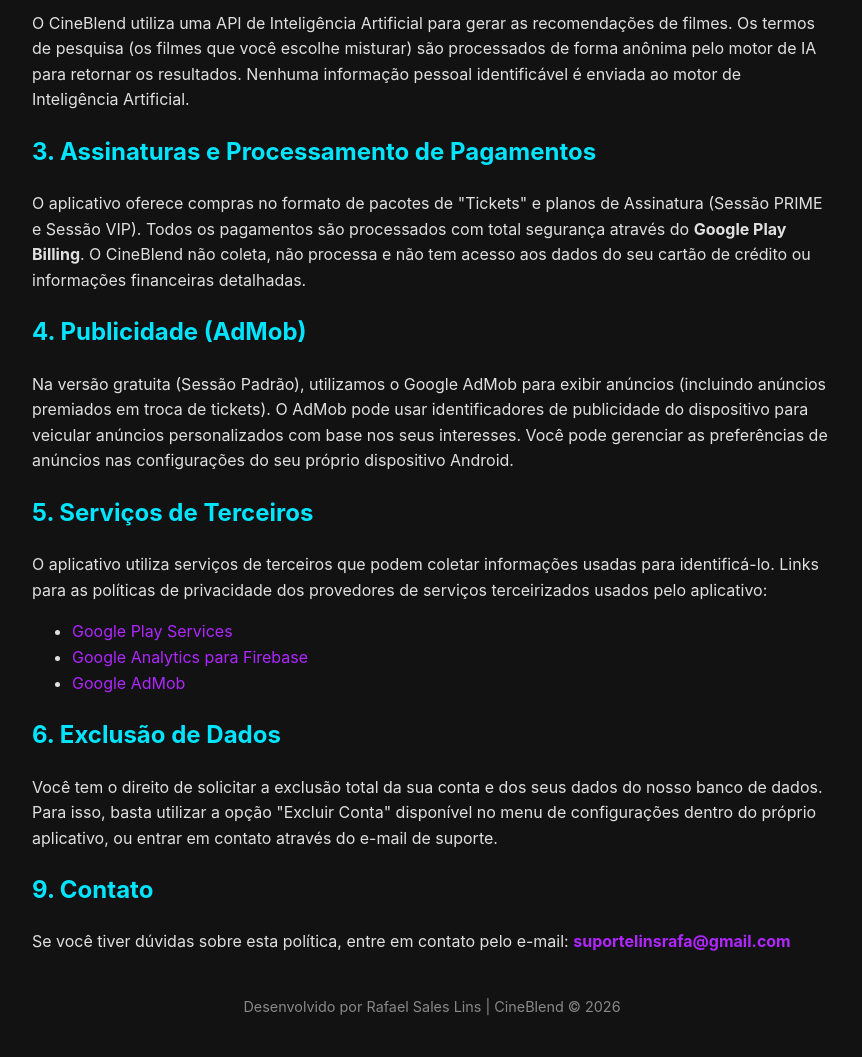
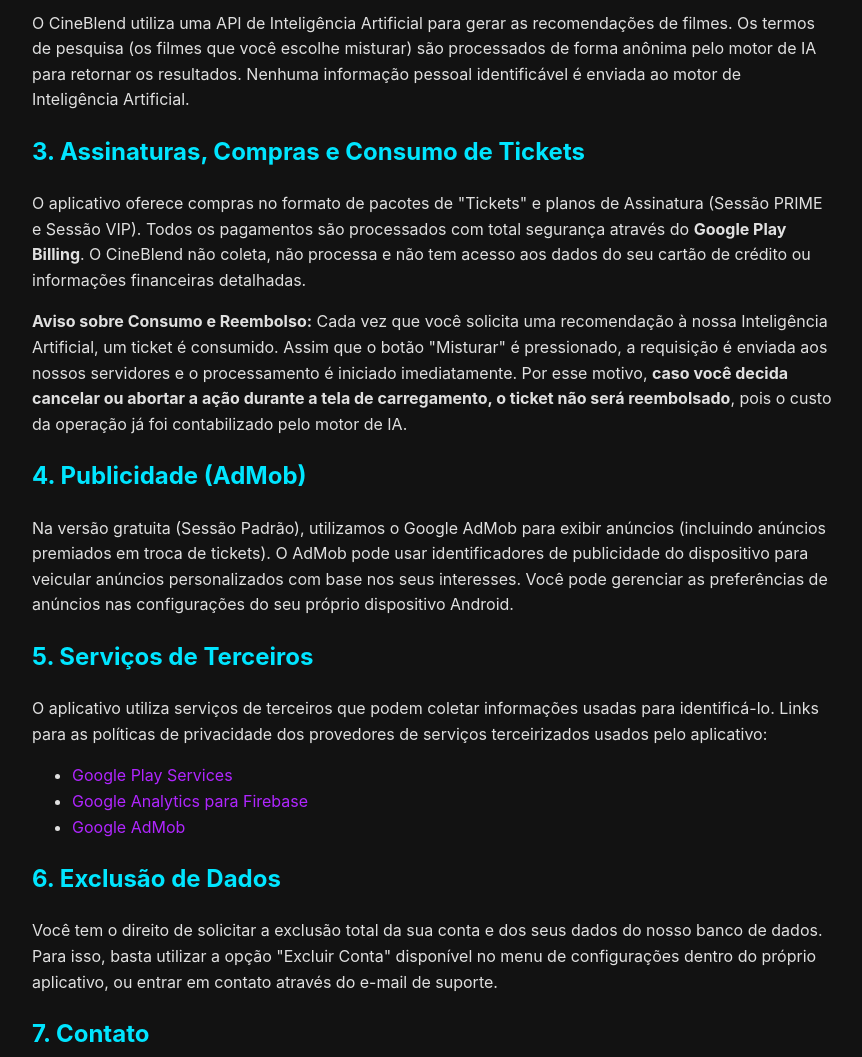
Before and after one commit to rafaelblack92-design/privacidade_CineBlend, a plain HTML site: page index.html in a window 1280 px wide. Shown: the part 560-1617 px from the top of the page, without its empty margins (208-1070 px from the left). Drawn offline with Linux system fonts and the light colour scheme.

Commit message:
Update index.html

```diff
--- a/index.html
+++ b/index.html
@@ -59,8 +59,9 @@
     <h2>2. Uso de Inteligência Artificial</h2>
     <p>O CineBlend utiliza uma API de Inteligência Artificial para gerar as recomendações de filmes. Os termos de pesquisa (os filmes que você escolhe misturar) são processados de forma anônima pelo motor de IA para retornar os resultados. Nenhuma informação pessoal identificável é enviada ao motor de Inteligência Artificial.</p>
 
-    <h2>3. Assinaturas e Processamento de Pagamentos</h2>
+    <h2>3. Assinaturas, Compras e Consumo de Tickets</h2>
     <p>O aplicativo oferece compras no formato de pacotes de "Tickets" e planos de Assinatura (Sessão PRIME e Sessão VIP). Todos os pagamentos são processados com total segurança através do <strong>Google Play Billing</strong>. O CineBlend não coleta, não processa e não tem acesso aos dados do seu cartão de crédito ou informações financeiras detalhadas.</p>
+    <p><strong>Aviso sobre Consumo e Reembolso:</strong> Cada vez que você solicita uma recomendação à nossa Inteligência Artificial, um ticket é consumido. Assim que o botão "Misturar" é pressionado, a requisição é enviada aos nossos servidores e o processamento é iniciado imediatamente. Por esse motivo, <strong>caso você decida cancelar ou abortar a ação durante a tela de carregamento, o ticket não será reembolsado</strong>, pois o custo da operação já foi contabilizado pelo motor de IA.</p>
 
     <h2>4. Publicidade (AdMob)</h2>
     <p>Na versão gratuita (Sessão Padrão), utilizamos o Google AdMob para exibir anúncios (incluindo anúncios premiados em troca de tickets). O AdMob pode usar identificadores de publicidade do dispositivo para veicular anúncios personalizados com base nos seus interesses. Você pode gerenciar as preferências de anúncios nas configurações do seu próprio dispositivo Android.</p>
@@ -75,7 +76,7 @@
     <h2>6. Exclusão de Dados</h2>
     <p>Você tem o direito de solicitar a exclusão total da sua conta e dos seus dados do nosso banco de dados. Para isso, basta utilizar a opção "Excluir Conta" disponível no menu de configurações dentro do próprio aplicativo, ou entrar em contato através do e-mail de suporte.</p>
 
-   <h2>9. Contato</h2>
+   <h2>7. Contato</h2>
         <p>Se você tiver dúvidas sobre esta política, entre em contato pelo e-mail: <a href="mailto:suportelinsrafa@gmail.com?subject=Suporte do Cine Blend"><strong>suportelinsrafa@gmail.com</strong></a></p>
     <div class="footer">
         <p>Desenvolvido por Rafael Sales Lins | CineBlend &copy; 2026</p>
```
